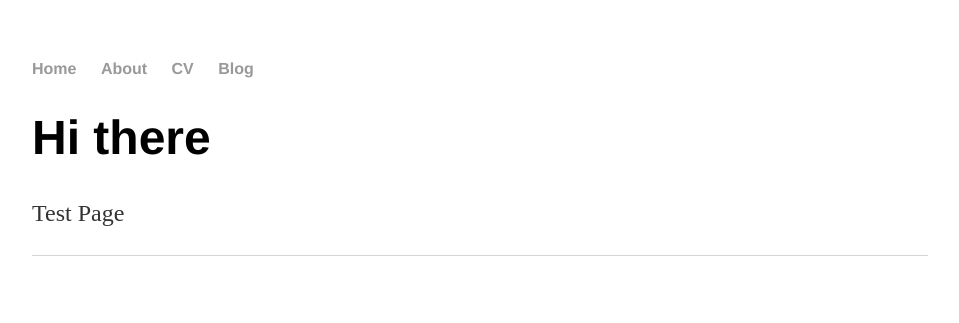
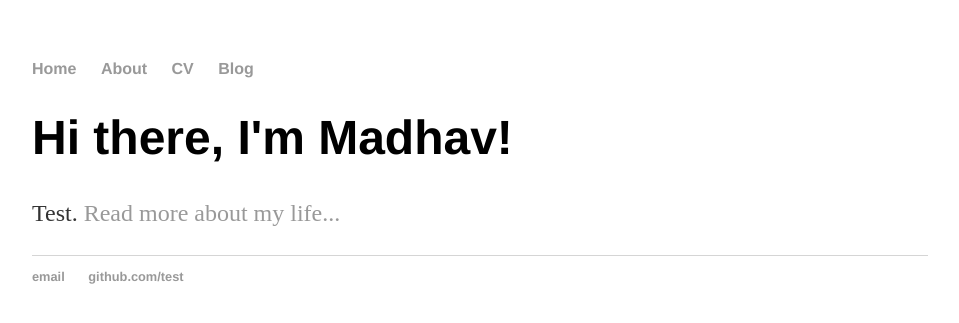
Before and after one commit to pmadhavadas/pmadhavadas.github.io, a Jekyll site: the page built from index.html, in a window 1280 px wide. Shown: the top 323 px of the page, without its empty margins (160-1119 px from the left). Built offline with Jekyll 4.4.1, drawn with Linux system fonts in a browser that asks for light colours.

Commit message:
Update index.html

```diff
--- a/index.html
+++ b/index.html
@@ -1,28 +1,8 @@
-<!DOCTYPE html>
-<html>
-	<head>
-		<title>Madhav's Blog</title>
-		<!-- link to main stylesheet -->
-		<link rel="stylesheet" type="text/css" href="/css/main.css">
-	</head>
-	<body>
-		<nav>
-    		<ul>
-        		<li><a href="/">Home</a></li>
-	        	<li><a href="/about">About</a></li>
-        		<li><a href="/cv">CV</a></li>
-        		<li><a href="/blog">Blog</a></li>
-    		</ul>
-		</nav>
-		<div class="container">
-    		<div class="blurb">
-        		<h1>Hi there</h1>
-				<p>Test Page</p>
-    		</div>
-		</div>
-		<footer>
-    		<ul>
-			</ul>
-		</footer>
-	</body>
-</html>
+---
+layout: default
+title: Madhav's Blog
+---
+<div class="blurb">
+	<h1>Hi there, I'm Madhav!</h1>
+	<p>Test. <a href="/about">Read more about my life...</a></p>
+</div><!-- /.blurb -->
```
